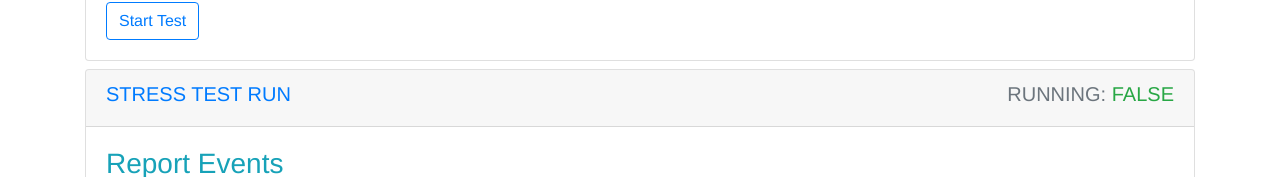
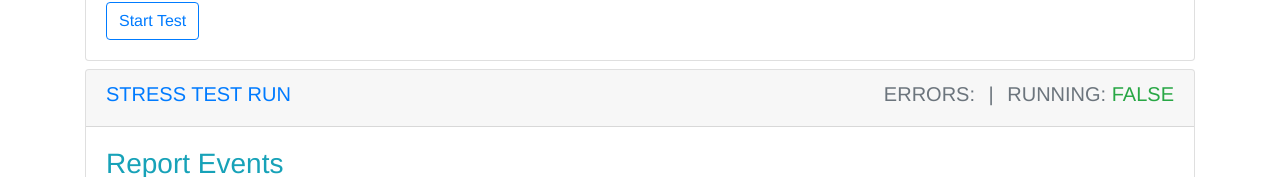
Before and after one commit to NationalSecurityAgency/skills-stress-test, a Vue app in the folder frontend/: page / in a window 1280 px wide. Shown: the part 452-629 px from the top of the page. Built offline with nearby package versions, Linux system fonts and the light colour scheme; no server answers.

Commit message:
#10: report error counts

```diff
--- a/frontend/src/components/StressTestStatus.vue
+++ b/frontend/src/components/StressTestStatus.vue
@@ -30,10 +30,19 @@ limitations under the License.
 */
 <template>
   <div v-if="status" class="card">
-    <div class="card-header text-left text-uppercase text-primary">
-      <h5>STRESS TEST RUN<span class="float-right text-muted">Running: <span class="text-success">{{
-          running || false
-        }}</span></span></h5>
+    <div class="card-header text-center text-md-left text-uppercase text-primary">
+      <div class="row">
+        <div class="col">
+          <h5>
+            STRESS TEST RUN
+          </h5>
+        </div>
+        <div class="col-md text-center text-md-right">
+          <h5 class="text-muted">
+            Errors: <span class="text-warning">{{ status.numErrors }}</span> <span class="d-none d-md-inline mx-2">|</span> Running: <span class="text-success">{{ running || false }}</span>
+          </h5>
+        </div>
+      </div>
     </div>
     <div class="card-body">
       <h3 class="text-left border-bottom text-info">Report Events</h3>
```
